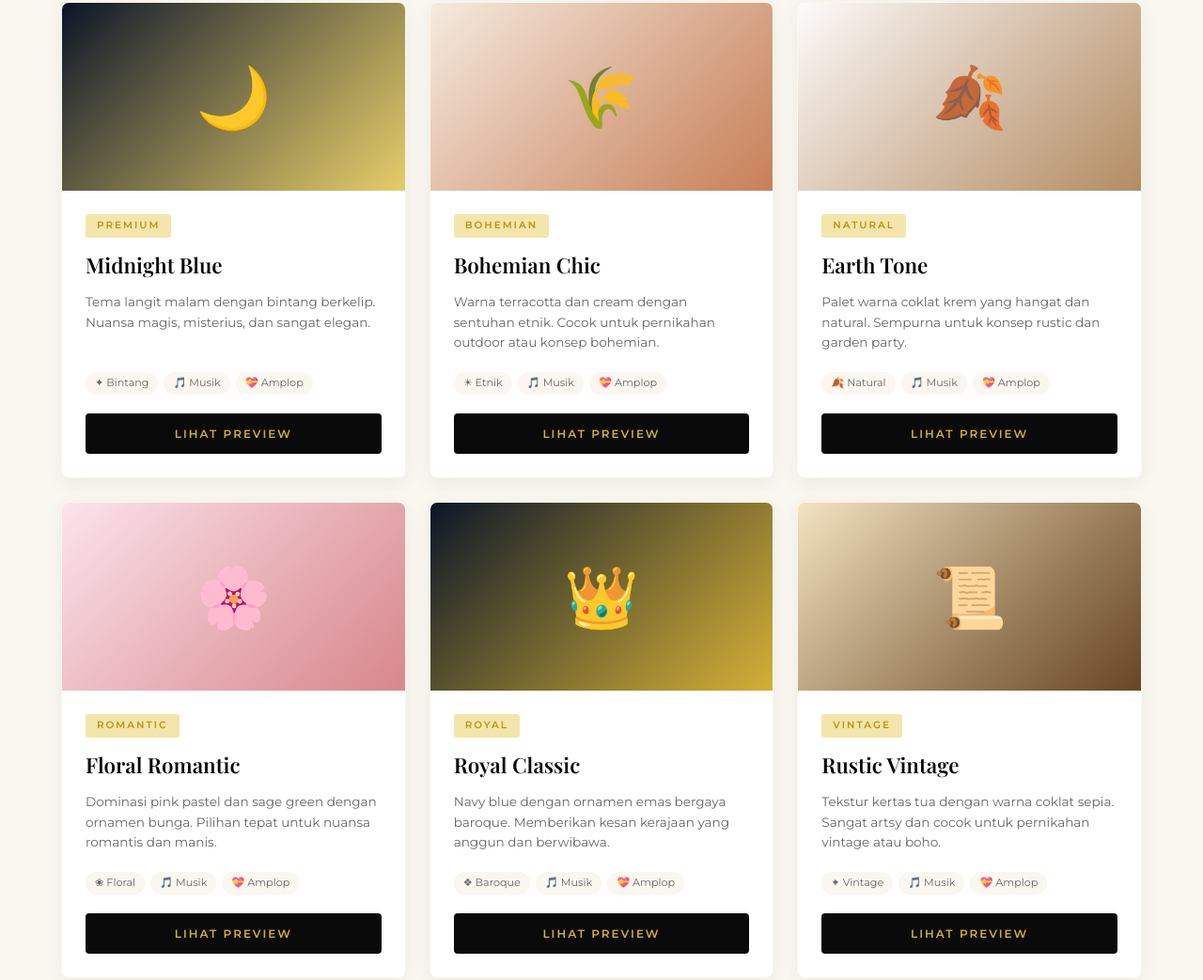
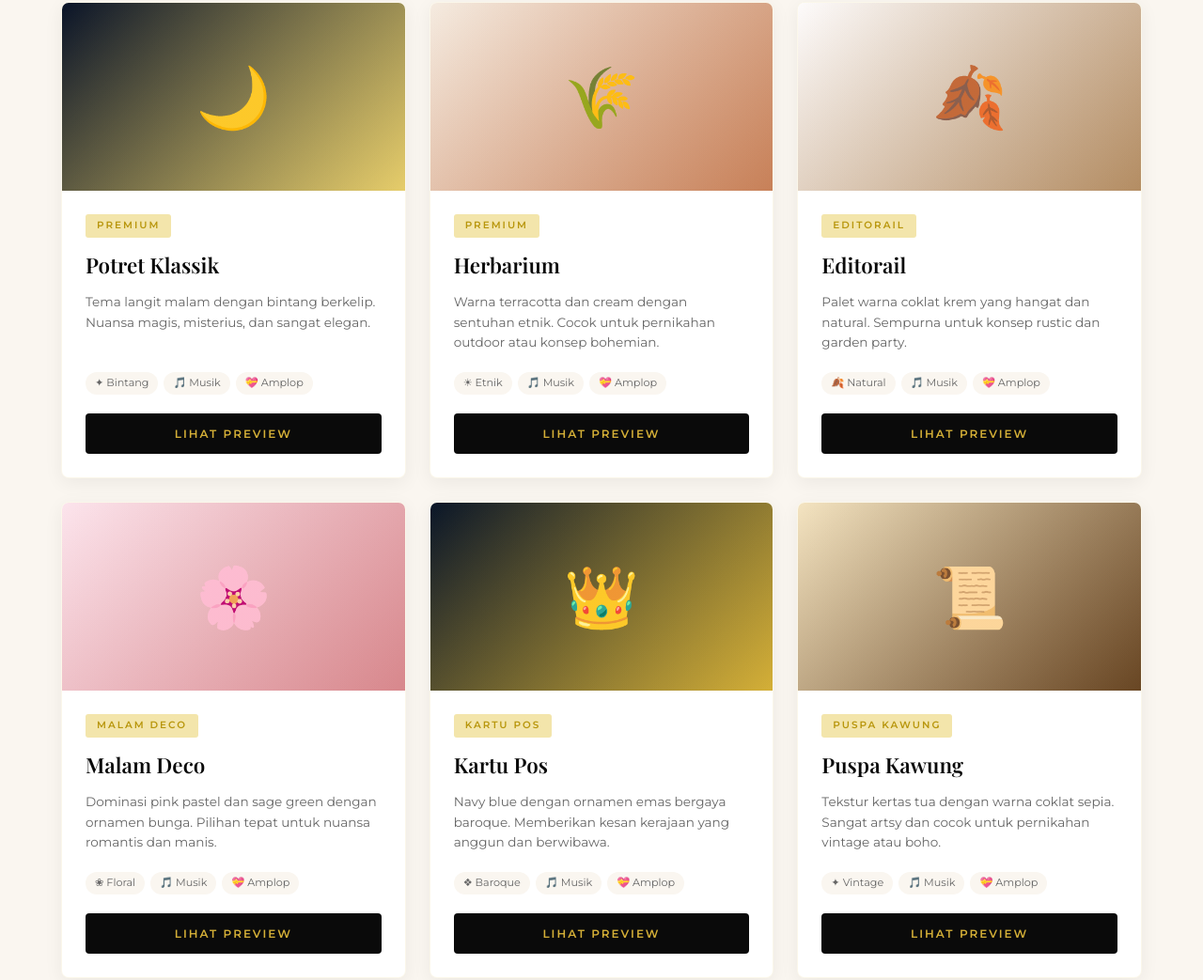
Before and after one commit to Sutrisno778/Undangan-Digital, a plain HTML site: page index.html in a window 1280 px wide. Shown: the part 781-1824 px from the top of the page at 94% size. Drawn offline with nearby package versions, Linux system fonts and the light colour scheme; a web font is replaced by a local one.

Commit message:
Update index.html

```diff
--- a/index.html
+++ b/index.html
@@ -453,106 +453,106 @@
   </div>
 
   <div class="template-grid">
-<!-- 1. Midnight Blue -->
+<!-- 1. Potret Klassik -->
     <div class="template-card">
       <div class="card-preview" style="background: linear-gradient(135deg, #0a1428, #e8d070);">🌙</div>
       <div class="card-body">
         <span class="card-tag">Premium</span>
-        <h3>Midnight Blue</h3>
+        <h3>Potret Klassik</h3>
         <p>Tema langit malam dengan bintang berkelip. Nuansa magis, misterius, dan sangat elegan.</p>
         <div class="card-features">
           <span class="feature-tag">✦ Bintang</span>
           <span class="feature-tag">🎵 Musik</span>
           <span class="feature-tag">💝 Amplop</span>
         </div>
-        <a href="./midnight-blue/" class="btn-preview">Lihat Preview</a>
+        <a href="./potret-klassik/" class="btn-preview">Lihat Preview</a>
       </div>
     </div>
 
-    <!-- 2. Bohemian Chic -->
+    <!-- 2. Herbarium -->
     <div class="template-card">
       <div class="card-preview" style="background: linear-gradient(135deg, #f5ebe0, #c67b5c);">🌾</div>
       <div class="card-body">
-        <span class="card-tag">Bohemian</span>
-        <h3>Bohemian Chic</h3>
+        <span class="card-tag">Premium</span>
+        <h3>Herbarium</h3>
         <p>Warna terracotta dan cream dengan sentuhan etnik. Cocok untuk pernikahan outdoor atau konsep bohemian.</p>
         <div class="card-features">
           <span class="feature-tag">☀ Etnik</span>
           <span class="feature-tag">🎵 Musik</span>
           <span class="feature-tag">💝 Amplop</span>
         </div>
-        <a href="./bohemian-chic/" class="btn-preview">Lihat Preview</a>
+        <a href="./herbarium/" class="btn-preview">Lihat Preview</a>
       </div>
     </div>
-    <!-- 3. Earth Tone -->
+    <!-- 3. Editorial -->
     <div class="template-card">
       <div class="card-preview" style="background: linear-gradient(135deg, #fdfbfb, #b08968);">🍂</div>
       <div class="card-body">
-        <span class="card-tag">Natural</span>
-        <h3>Earth Tone</h3>
+        <span class="card-tag">Editorail</span>
+        <h3>Editorail</h3>
         <p>Palet warna coklat krem yang hangat dan natural. Sempurna untuk konsep rustic dan garden party.</p>
         <div class="card-features">
           <span class="feature-tag">🍂 Natural</span>
           <span class="feature-tag">🎵 Musik</span>
           <span class="feature-tag">💝 Amplop</span>
         </div>
-        <a href="./earth-tone/" class="btn-preview">Lihat Preview</a>
+        <a href="./editorial/" class="btn-preview">Lihat Preview</a>
       </div>
     </div>
 
-    <!-- 4. Floral Romantic -->
+    <!-- 4. Malam Deco -->
     <div class="template-card">
       <div class="card-preview" style="background: linear-gradient(135deg, #fce4ec, #d88396);">🌸</div>
       <div class="card-body">
-        <span class="card-tag">Romantic</span>
-        <h3>Floral Romantic</h3>
+        <span class="card-tag">Malam Deco</span>
+        <h3>Malam Deco</h3>
         <p>Dominasi pink pastel dan sage green dengan ornamen bunga. Pilihan tepat untuk nuansa romantis dan manis.</p>
         <div class="card-features">
           <span class="feature-tag">❀ Floral</span>
           <span class="feature-tag">🎵 Musik</span>
           <span class="feature-tag">💝 Amplop</span>
         </div>
-        <a href="./floral-romantic/" class="btn-preview">Lihat Preview</a>
+        <a href="./malam-deco/" class="btn-preview">Lihat Preview</a>
       </div>
     </div>
 
-    <!-- 5. Royal Classic -->
+    <!-- 5. Kartu Pos -->
     <div class="template-card">
       <div class="card-preview" style="background: linear-gradient(135deg, #0a1628, #d4af37);">👑</div>
       <div class="card-body">
-        <span class="card-tag">Royal</span>
-        <h3>Royal Classic</h3>
+        <span class="card-tag">Kartu Pos</span>
+        <h3>Kartu Pos</h3>
         <p>Navy blue dengan ornamen emas bergaya baroque. Memberikan kesan kerajaan yang anggun dan berwibawa.</p>
         <div class="card-features">
           <span class="feature-tag">❖ Baroque</span>
           <span class="feature-tag">🎵 Musik</span>
           <span class="feature-tag">💝 Amplop</span>
         </div>
-        <a href="./royal-classic/" class="btn-preview">Lihat Preview</a>
+        <a href="./kartu-pos/" class="btn-preview">Lihat Preview</a>
       </div>
     </div>
 
-    <!-- 6. Rustic Vintage -->
+    <!-- 6. Puspa Kawung -->
     <div class="template-card">
       <div class="card-preview" style="background: linear-gradient(135deg, #f4e4c1, #5c3a21);">📜</div>
       <div class="card-body">
-        <span class="card-tag">Vintage</span>
-        <h3>Rustic Vintage</h3>
+        <span class="card-tag">Puspa Kawung</span>
+        <h3>Puspa Kawung</h3>
         <p>Tekstur kertas tua dengan warna coklat sepia. Sangat artsy dan cocok untuk pernikahan vintage atau boho.</p>
         <div class="card-features">
           <span class="feature-tag">✦ Vintage</span>
           <span class="feature-tag">🎵 Musik</span>
           <span class="feature-tag">💝 Amplop</span>
         </div>
-        <a href="./rustic-vintage/" class="btn-preview">Lihat Preview</a>
+        <a href="./puspa-kawung/" class="btn-preview">Lihat Preview</a>
       </div>
     </div>
 
-    <!-- 7. Modern Minimalist -->
+    <!-- 7. Serambi Melati -->
     <div class="template-card">
       <div class="card-preview" style="background: linear-gradient(135deg, #ffffff, #b76e79);">🌹</div>
       <div class="card-body">
-        <span class="card-tag">Minimalist</span>
+        <span class="card-tag"></span>
         <h3>Modern Minimalist</h3>
         <p>Desain clean dengan dominasi putih, abu-abu, dan aksen rose gold. Elegan, bersih, dan sangat modern.</p>
         <div class="card-features">
@@ -564,7 +564,7 @@
       </div>
     </div>
 
-<!-- 8. Dark Luxury -->
+<!-- 8. Dark Lu -->
     <div class="template-card">
       <div class="card-preview" style="background: linear-gradient(135deg, #0a1428, #d4af37);">💍</div>
       <div class="card-body">
```
